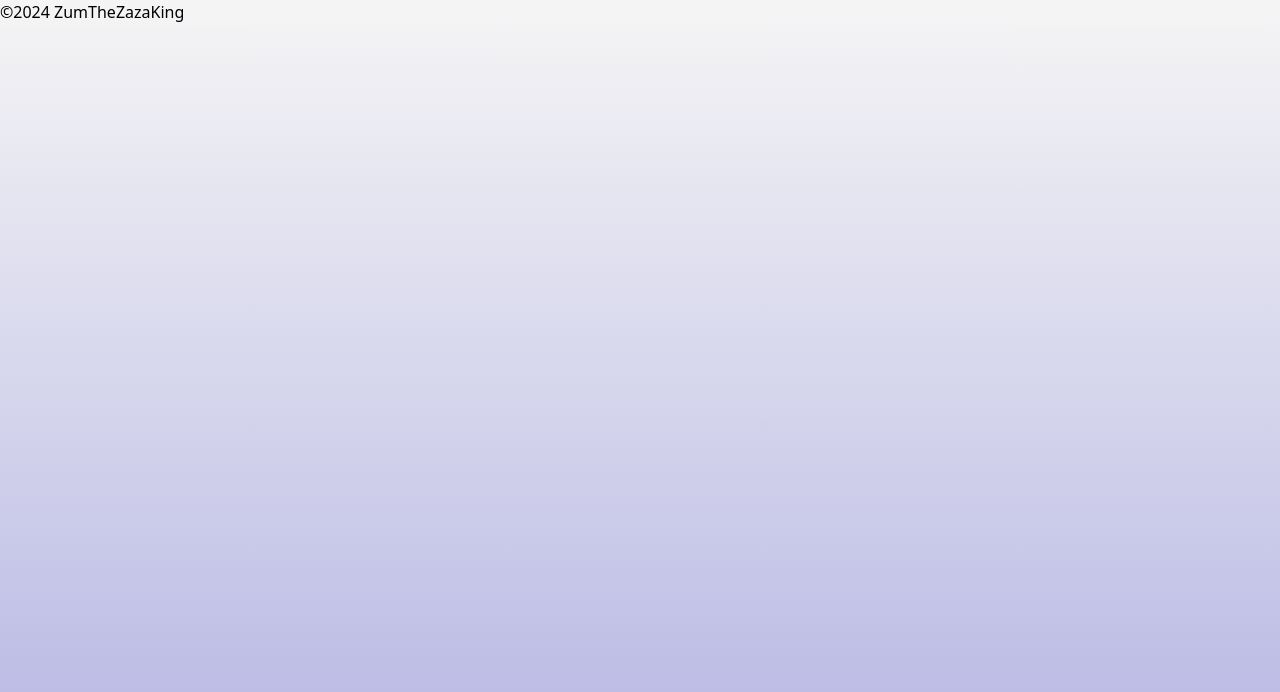
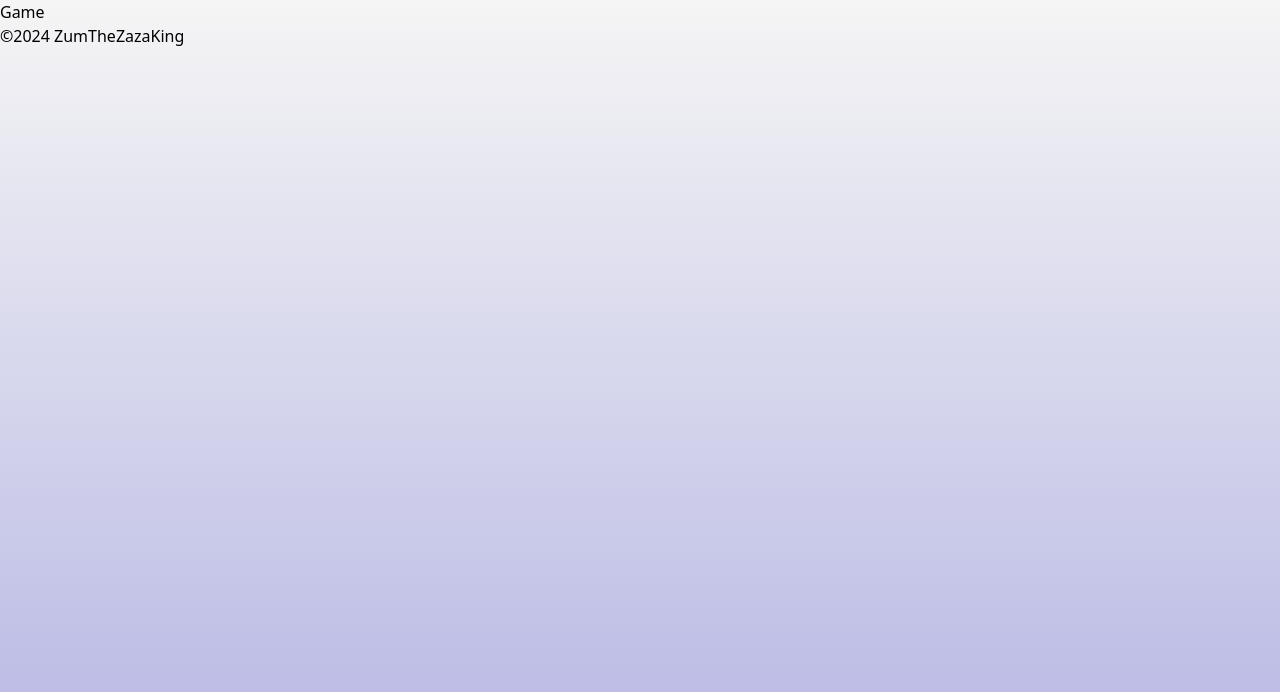
Before and after one commit to ZumTheZazaKing/sudoku, a React (Vite) app: page /#/game in a window 1280 px wide. Shown: the top 692 px of the page. Built offline with nearby package versions, Linux system fonts and the light colour scheme.

Commit message:
Added loader

```diff
--- a/src/App.jsx
+++ b/src/App.jsx
@@ -1,18 +1,24 @@
 import { HashRouter as Router, Routes, Route } from "react-router-dom";
 import { Suspense, lazy } from "react";
 import Footer from "./components/Footer";
+import Loader from "./components/Loader";
 
 const Landing = lazy(() =>
   import("./pages/Landing").then((module) => ({ default: module.Landing }))
+);
+const Game = lazy(() =>
+  import("./pages/Game").then((module) => ({ default: module.Game }))
 );
 
 function App() {
   return (
     <Router>
-      <Suspense fallback={<h1>Loading...</h1>}></Suspense>
-      <Routes>
-        <Route path="/" element={<Landing />} />
-      </Routes>
+      <Suspense fallback={<Loader />}>
+        <Routes>
+          <Route path="/" element={<Landing />} />
+          <Route path="/game" element={<Game />} />
+        </Routes>
+      </Suspense>
       <Footer />
     </Router>
   );
--- /dev/null
+++ b/src/components/Loader.jsx
@@ -0,0 +1,8 @@
+const Loader = () => {
+  return (
+    <div className="h-screen w-screen fixed top-0 left-0 bg-transparent z-50 flex flex-col items-center justify-center">
+      <h1 className="text-2xl font-semibold tracking-wider">Loading...</h1>
+    </div>
+  );
+};
+export default Loader;
--- /dev/null
+++ b/src/pages/Game.jsx
@@ -0,0 +1,7 @@
+export const Game = () => {
+  return (
+    <main>
+      <h1>Game</h1>
+    </main>
+  );
+};
--- a/src/pages/Landing.jsx
+++ b/src/pages/Landing.jsx
@@ -1,4 +1,8 @@
+import { useNavigate } from "react-router-dom";
+
 export const Landing = () => {
+  const navigate = useNavigate();
+
   return (
     <div className="flex flex-col gap-5 items-center justify-center h-screen w-screen">
       <h1 className="text-3xl font-semibold">
@@ -6,7 +10,10 @@ export const Landing = () => {
         <span className="text-blue-500">Sudoku</span>
       </h1>
       <div className="flex flex-col gap-2">
-        <button className="px-4 py-2 bg-blue-400 rounded-lg text-white min-w-[100px] uppercase tracking-wider">
+        <button
+          onClick={() => navigate("/game")}
+          className="px-4 py-2 bg-blue-400 rounded-lg text-white min-w-[100px] uppercase tracking-wider"
+        >
           Play
         </button>
       </div>
```
